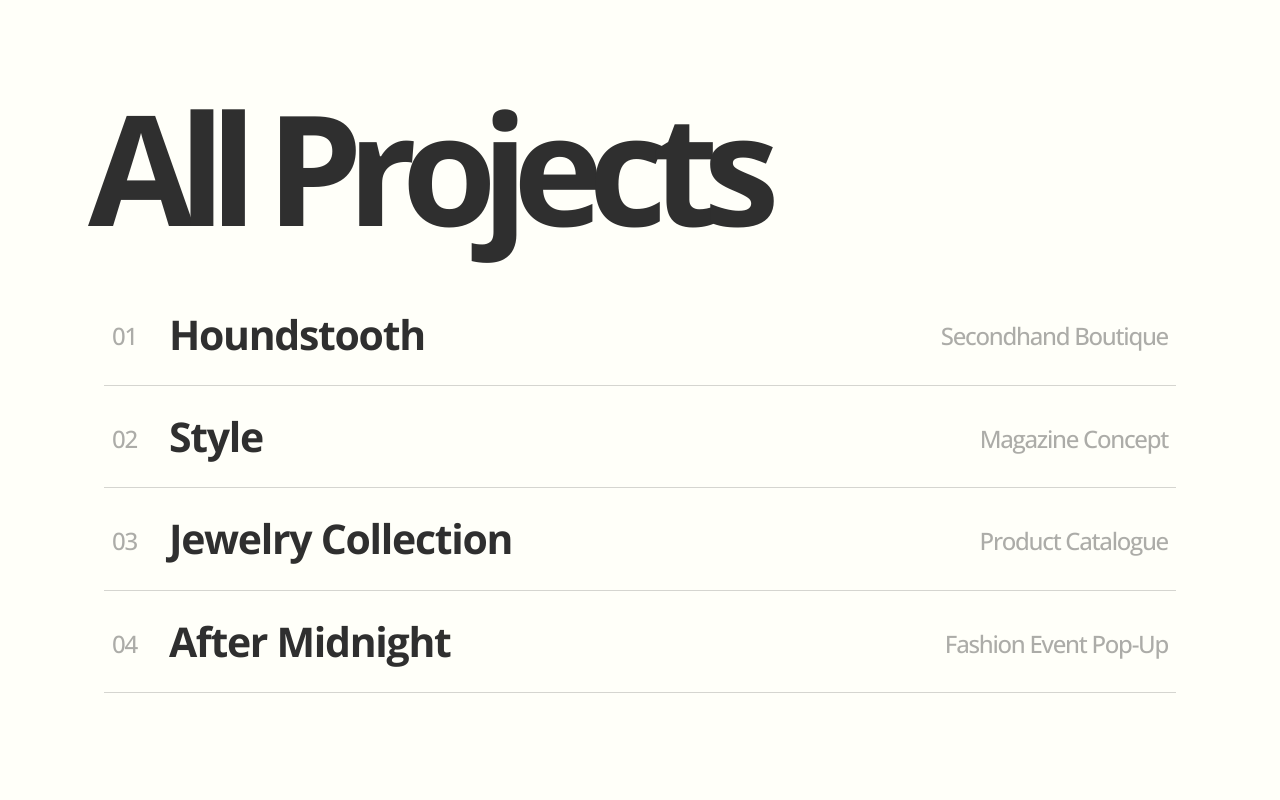
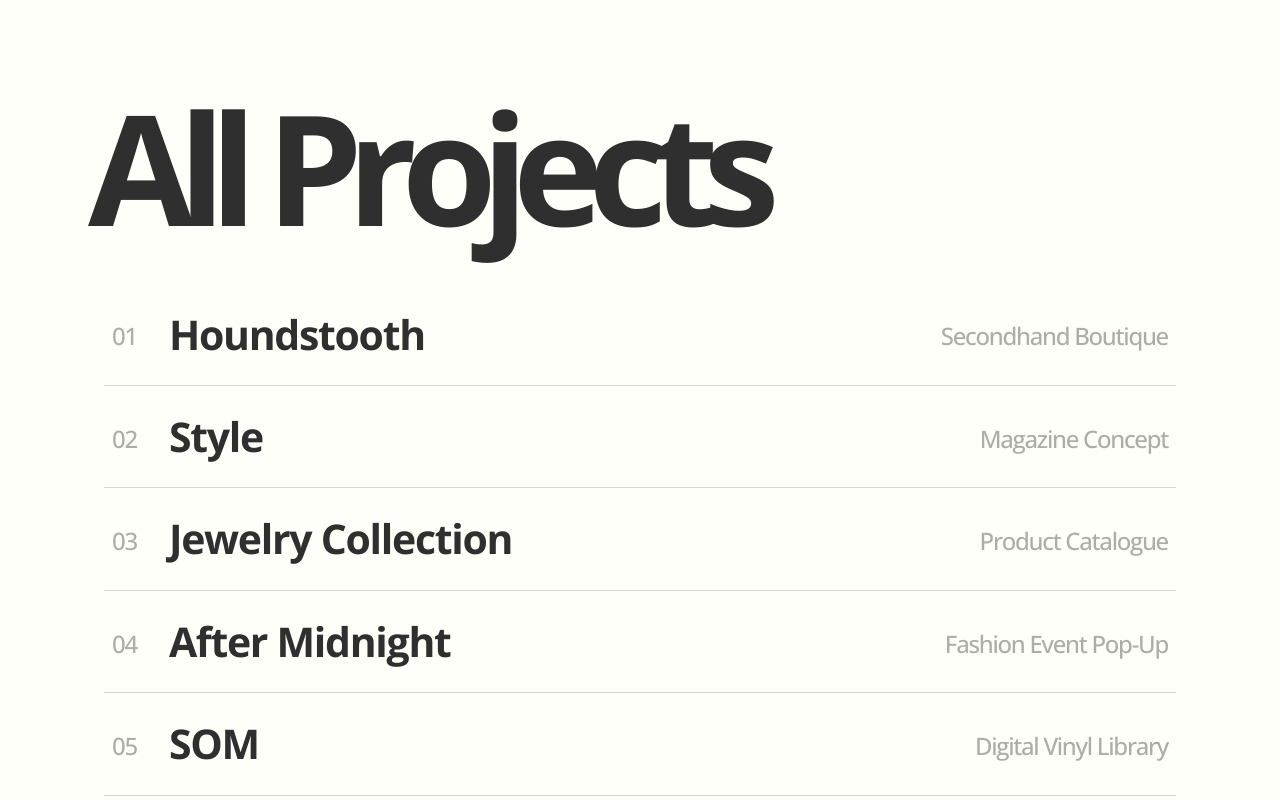
Before and after one commit to BrunoShima/Portfolio, a React (Vite) app: page /projects in a window 1280 px wide. Shown: the part 190-990 px from the top of the page. Before the commit the page ends 963 px from the top, so only its background shows below. Built offline with nearby package versions, Linux system fonts and the light colour scheme.

Commit message:
SOM project

```diff
--- a/src/data/Projects.js
+++ b/src/data/Projects.js
@@ -319,7 +319,69 @@ export const PROJECTS = [
 
         slides: [
             [MIDNIGHTSLIDE1],
-             [{ type: "video", src: MIDNIGHTSLIDE2 }],
+            [{ type: "video", src: MIDNIGHTSLIDE2 }],
+            [MIDNIGHTSLIDE3],
+            [],
+        ],
+
+        images: [
+            MIDNIGHT1,
+            MIDNIGHT2,
+            MIDNIGHT3,
+            MIDNIGHT4,
+        ],
+    },
+
+        {
+        id: "som",
+
+        label: "development",
+
+        title: "SOM",
+
+        subtitle: "Digital Vinyl Library",
+
+        type: "Full-Stack Web App",
+
+        chips: ["React", "Node.js", "MySQL", "API"],
+
+        date: "Spring 2026",
+
+        overview:
+            `SOM is a full-stack web application built around a simple but deliberate idea: what if streaming felt more like vinyl?
+
+            Most music platforms are built around playlists, queues, and algorithms. SOM strips all of that away. You build a collection of albums, you pick one, and you listen to it front to back. No shuffle. No recommendations taking over. Just the album, the way it was meant to be heard.
+
+            Built with React, Node.js, MySQL, and the Spotify Web API, SOM is a personal digital vinyl library with a custom 3D carousel, a fullscreen listening mode, and a design system built to match the weight of the music inside it.
+            `,
+
+        strategy:
+            `The strategic challenge was not technical, it was philosophical. Spotify's API is built for engagement. It wants to keep you listening, surfacing recommendations the moment an album ends and filling silence before you can choose what comes next. Building against that required deliberate decisions at every layer.
+
+            The goal was to respect the album as a complete work. This meant scoping features tightly and cutting anything that could not be implemented cleanly within those constraints. Disabling Spotify's autoplay recommendations remains an open limitation of the API, and is a known next step for the project.
+            `,
+
+        direction:
+            `The visual direction was built to feel like a record store at night. A near-black background, sharp typography using Space Grotesk and Oswald, and a single high-contrast accent color. Album artwork does most of the heavy lifting against the dark environment.
+
+            The centerpiece of the UI is a 3D vertical carousel built with pure CSS transforms and perspective, no libraries. Albums sit in a cylinder that rotates on the X axis, with scroll, keyboard, swipe, and arrow navigation. Clicking through to an album opens a full tracklist alongside a blurred, color-extracted backdrop that shifts with the artwork.
+
+            The fullscreen listening mode was the most considered feature. When activated, the UI fades on idle, leaving only the album art centered on screen, a slow-drifting blurred backdrop, and floating color orbs extracted from the album art using canvas sampling. The experience is closer to staring at an album cover than browsing a library.
+
+            The development process was supported in part by AI assistance, which helped accelerate problem-solving across both the frontend and backend.
+            `,
+
+        results:
+            `SOM is live at som.brunoshima.com. It runs on a Vercel frontend, a Render backend, and a Clever Cloud MySQL database, deployed from a clean GitHub repository with environment-based configuration throughout.
+
+            The finished product is a cohesive listening experience that holds up as both a technical and design artifact. The 3D carousel, fullscreen mode, dynamic color extraction, and Spotify integration all work in concert to create something that feels intentional rather than assembled. It is the kind of project that is easy to explain in a sentence and takes a moment to actually understand when you use it.
+
+            SOM continues to be developed as a personal tool, with hosting, Spotify quota expansion, and performance improvements already underway.
+            `,
+
+        slides: [
+            [MIDNIGHTSLIDE1],
+            [],
             [MIDNIGHTSLIDE3],
             [],
         ],
```
